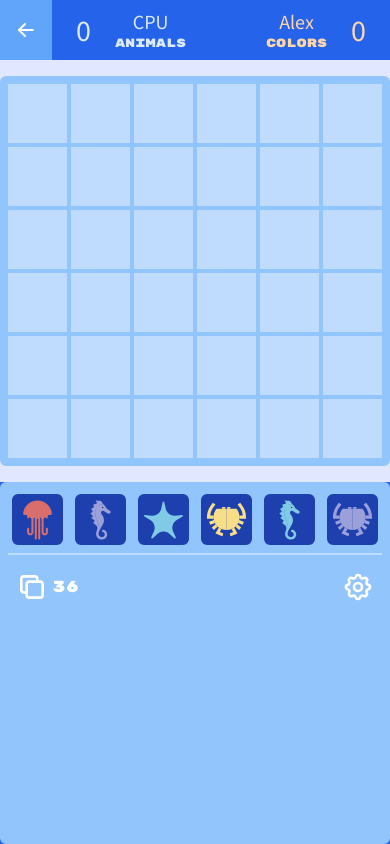
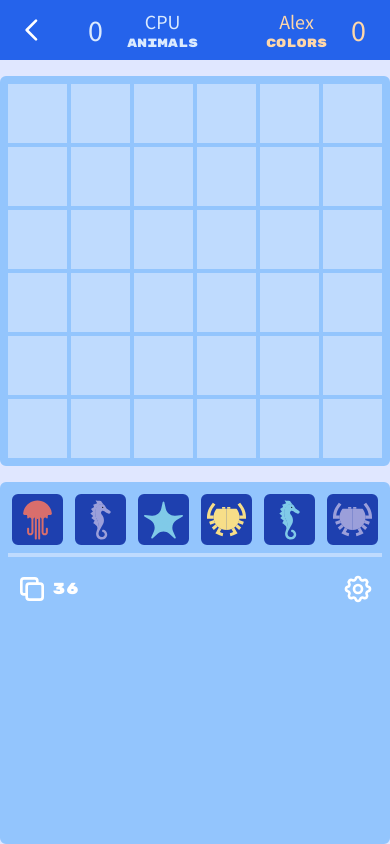
Before and after one commit to aventide/get-schooled, a React (Create React App) app: page / in a window 390 px wide. Built offline with nearby package versions, Linux system fonts and the light colour scheme.

Commit message:
footer fix and back icon change

```diff
--- a/src/App.js
+++ b/src/App.js
@@ -136,10 +136,10 @@
   return (
     <div className="h-screen bg-indigo-100 w-full flex items-center flex-col">
       <div className={`w-full ${isTableTopMode ? '' : "md:w-3/5 lg:w-2/5"} bg-blue-600 flex justify-evenly text-blue-100 font-sspRegular`}>
-        <div className="flex items-center px-4 hover:bg-blue-400">
+        <div className="flex items-center px-4">
           <button>
-            <svg xmlns="http://www.w3.org/2000/svg" class="h-5 w-5 text-white" viewBox="0 0 20 20" fill="currentColor">
-              <path fill-rule="evenodd" d="M9.707 16.707a1 1 0 01-1.414 0l-6-6a1 1 0 010-1.414l6-6a1 1 0 011.414 1.414L5.414 9H17a1 1 0 110 2H5.414l4.293 4.293a1 1 0 010 1.414z" clip-rule="evenodd" />
+            <svg xmlns="http://www.w3.org/2000/svg" className="h-8 w-8 text-white" fill="none" viewBox="0 0 24 24" stroke="currentColor">
+              <path strokeLinecap="round" strokeLinejoin="round" strokeWidth={2} d="M15 19l-7-7 7-7" />
             </svg>
           </button>
         </div>
@@ -187,9 +187,9 @@
         }
       </div>
 
-      <div className="mt-4 flex flex-row justify-center w-full flex-1 bg-blue-600">
+      <div className={`mt-4 flex flex-row justify-center w-full ${isTableTopMode ? "md:w-4/5" : "md:w-3/5 lg:w-2/5"} flex-1`}>
         {availableBank.length > 0 &&
-          <div className={`w-full ${isTableTopMode ? "md:w-4/5" : "md:w-3/5 lg:w-2/5"} border-8 border-blue-300 rounded-md bg-blue-300 cursor-pointer`}>
+          <div className={`w-full border-8 border-blue-300 rounded-md bg-blue-300 cursor-pointer`}>
             <div className="grid grid-cols-6 grid-rows-1 gap-1">
               {
                 availableBank.map((abItem) => (
@@ -201,7 +201,7 @@
                 ))
               }
             </div>
-            <div className="mt-1 border-t-2 border-blue-200"></div>
+            <div className="mt-1 border-t-4 border-blue-200"></div>
             <div className="flex justify-between mx-2 my-4 text-white">
               {/* <button>
               <svg xmlns="http://www.w3.org/2000/svg" className="h-8 w-8" fill="none" viewBox="0 0 24 24" stroke="currentColor">
@@ -215,7 +215,7 @@
                 <p className="font-fancy mx-1">{bank.length}</p>
               </div>
               <button>
-                <svg xmlns="http://www.w3.org/2000/svg" className="h-8 w-8" fill="none" viewBox="0 0 24 24" stroke="currentColor">
+                <svg xmlns="http://www.w3.org/2000/svg" className="h-8 w-8 hover:opacity-75" fill="none" viewBox="0 0 24 24" stroke="currentColor">
                   <path strokeLinecap="round" strokeLinejoin="round" strokeWidth={2} d="M10.325 4.317c.426-1.756 2.924-1.756 3.35 0a1.724 1.724 0 002.573 1.066c1.543-.94 3.31.826 2.37 2.37a1.724 1.724 0 001.065 2.572c1.756.426 1.756 2.924 0 3.35a1.724 1.724 0 00-1.066 2.573c.94 1.543-.826 3.31-2.37 2.37a1.724 1.724 0 00-2.572 1.065c-.426 1.756-2.924 1.756-3.35 0a1.724 1.724 0 00-2.573-1.066c-1.543.94-3.31-.826-2.37-2.37a1.724 1.724 0 00-1.065-2.572c-1.756-.426-1.756-2.924 0-3.35a1.724 1.724 0 001.066-2.573c-.94-1.543.826-3.31 2.37-2.37.996.608 2.296.07 2.572-1.065z" />
                   <path strokeLinecap="round" strokeLinejoin="round" strokeWidth={2} d="M15 12a3 3 0 11-6 0 3 3 0 016 0z" />
                 </svg>
@@ -223,9 +223,6 @@
             </div>
           </div>}
       </div>
-
-      {/* <div className={`flex-1 mt-4 w-full ${isTableTopMode ? '' : "md:w-3/5 lg:w-2/5"} bg-blue-600 flex justify-evenly text-blue-100 font-sspRegular`}></div> */}
-
       {/* <div className="h-20 w-20 fixed translate-x-5 translate-y-screen group-hover:-translate-y-screen ease-linear duration-10000">
         <svg viewBox="0 0 100 100" xmlns="http://www.w3.org/2000/svg">
           <circle cx="50" cy="50" r="50" />
```
